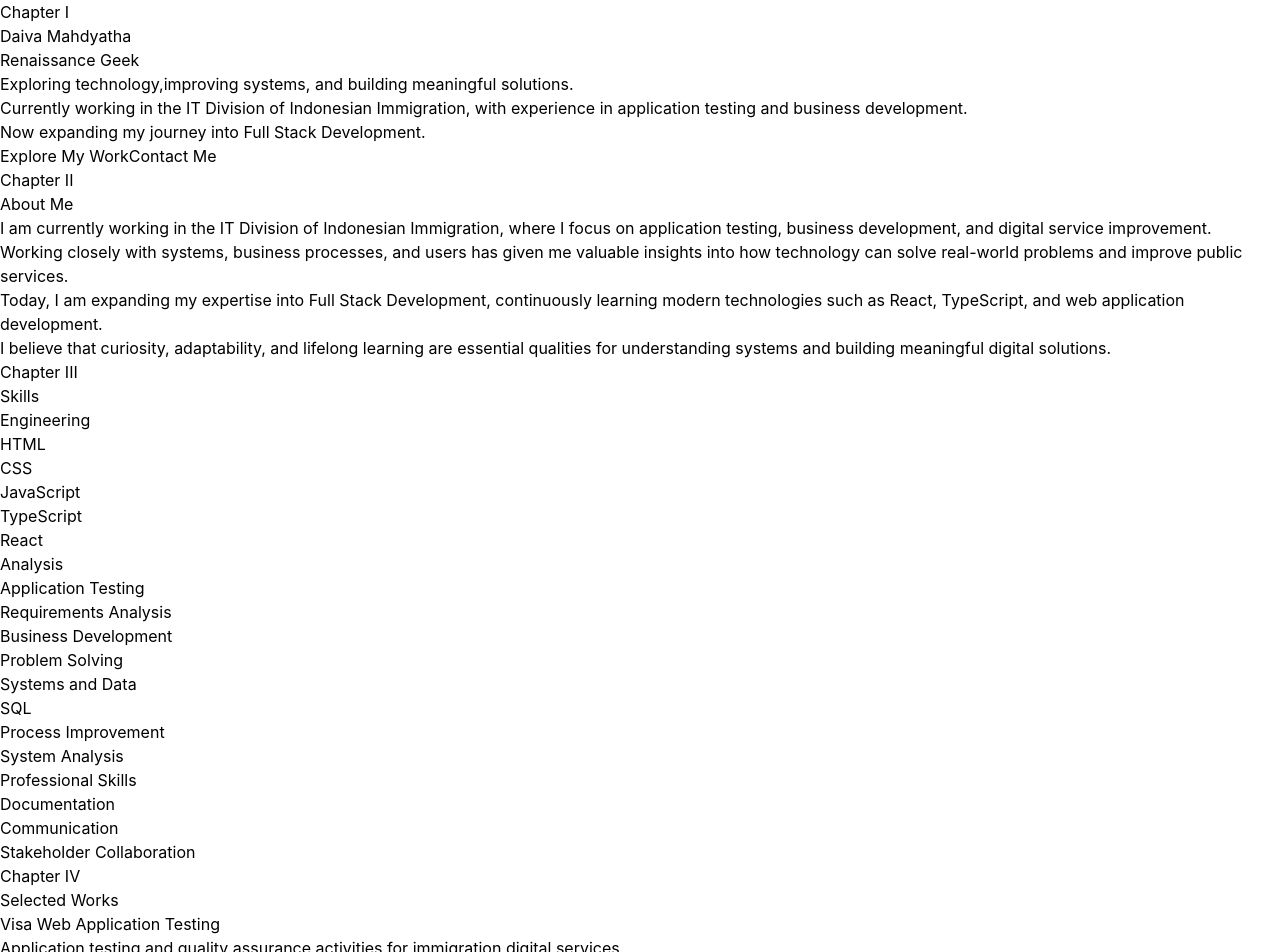
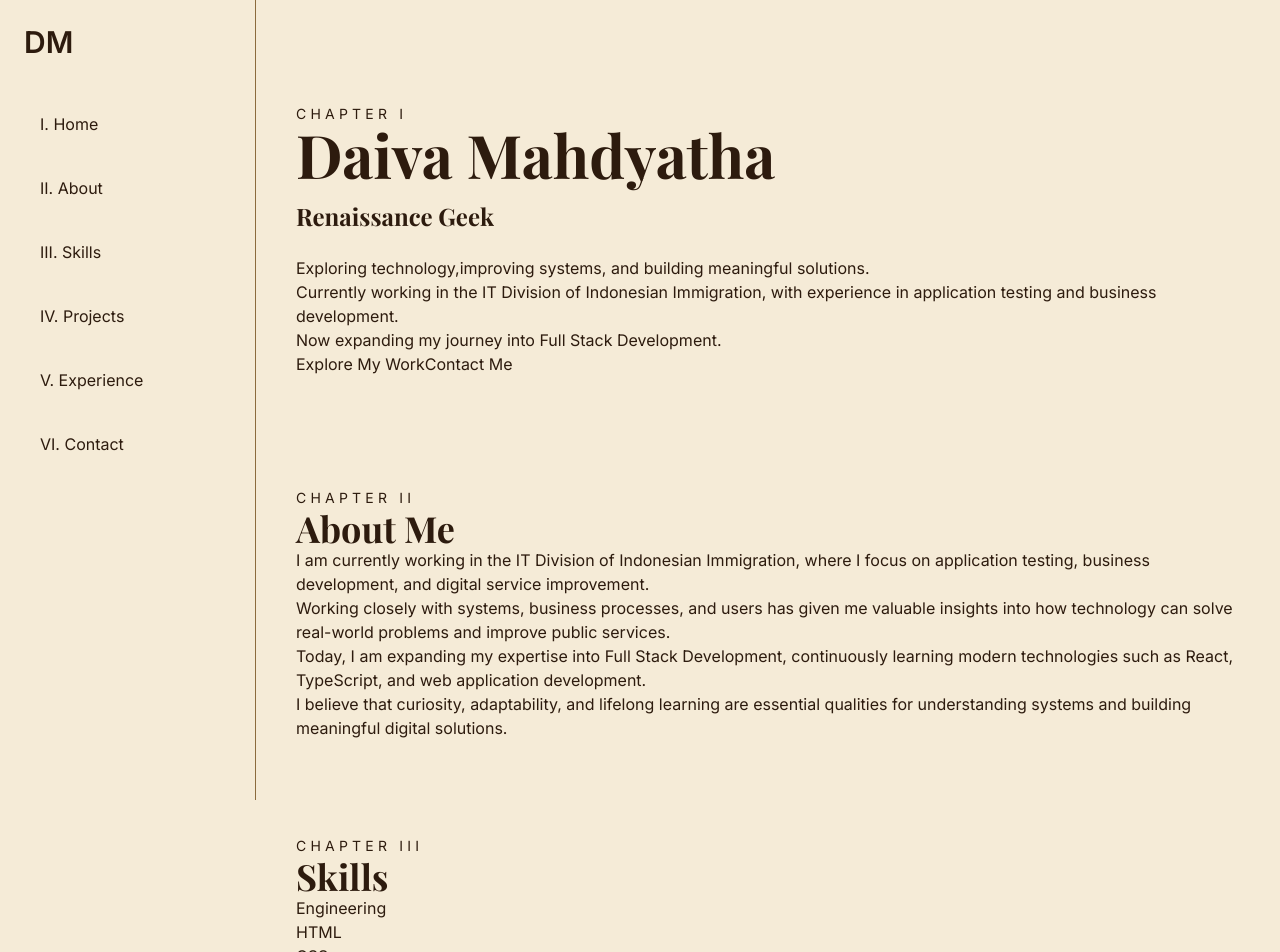
Before and after one commit to daivamahdyatha16/daiva-personal-website, a React (Vite) app: page / in a window 1280 px wide. Shown: the top 952 px of the page. Built offline with nearby package versions, Linux system fonts and the light colour scheme.

Commit message:
+sidebar and theme

```diff
--- a/index.html
+++ b/index.html
@@ -1,13 +1,20 @@
 <!doctype html>
 <html lang="en">
+
 <head>
   <meta charset="UTF-8" />
-    <link rel="icon" type="image/svg+xml" href="/favicon.svg" />
+  <link rel="preconnect" href="https://fonts.googleapis.com">
+  <link rel="preconnect" href="https://fonts.gstatic.com" crossorigin>
+  <link
+    href="https://fonts.googleapis.com/css2?family=Inter:wght@400;500;600&family=Playfair+Display:wght@400;700&display=swap"
+    rel="stylesheet">
   <meta name="viewport" content="width=device-width, initial-scale=1.0" />
-    <title>daiva-personal-website</title>
+  <title>Welcome Geeks!</title>
 </head>
+
 <body>
   <div id="root"></div>
   <script type="module" src="/src/main.tsx"></script>
 </body>
+
 </html>
--- a/src/App.tsx
+++ b/src/App.tsx
@@ -4,17 +4,22 @@ import Contact from "./components/Contact";
 import Experience from "./components/Experience";
 import Portofolio from "./components/Portofolio";
 import Skills from "./components/Skills";
+import Sidebar from "./components/Sidebar";
 
 function App() {
   return (
-    <>
+    <div className="flex bg-[#F5EBD7] text-[#2D1B0E]">
+      <Sidebar />
+
+      <main className="bg-[#F5EBD7] text-[#2D1B0E] flex-1 p-10">
         <Hero />
         <About />
         <Skills />
         <Portofolio />
         <Experience />
         <Contact />
-    </>
+      </main>
+    </div>
   );
 }
 
--- a/src/components/About.tsx
+++ b/src/components/About.tsx
@@ -1,10 +1,13 @@
 function About() {
   return (
-    <section>
-      <p>
+    <section id="about" className="py-12">
+      <p className="uppercase tracking-[0.3em] text-sm">
         Chapter II
       </p>
-      <h2>About Me</h2>
+      <h2 className="text-4xl font-bold"
+      style={{ fontFamily: 'Playfair Display' }}>
+        About Me
+      </h2>
       <p>
         I am currently working in the IT Division of Indonesian Immigration,
         where I focus on application testing, business development,
--- a/src/components/Contact.tsx
+++ b/src/components/Contact.tsx
@@ -1,8 +1,11 @@
 function Contact() {
   return (
-    <section>
-      <p>Chapter VI</p>
-      <h2>Contact</h2>
+    <section id="contact" className="py-12">
+      <p className="uppercase tracking-[0.3em] text-sm">Chapter VI</p>
+      <h2 className="text-4xl font-bold"
+      style={{ fontFamily: 'Playfair Display' }}>
+        Contact
+      </h2>
 
       <p>Email: daivamahdyatha16@gmail.com</p>
 
--- a/src/components/Experience.tsx
+++ b/src/components/Experience.tsx
@@ -1,8 +1,11 @@
 function Experience() {
   return (
-    <section>
-      <p>Chapter V</p>
-      <h2>Experience</h2>
+    <section id="experience" className="py-12">
+      <p className="uppercase tracking-[0.3em] text-sm">Chapter V</p>
+      <h2 className="text-4xl font-bold"
+      style={{ fontFamily: 'Playfair Display' }}>
+        Experience
+      </h2>
       <div>
         <h3>Immigration IT Team Lead - Padang Immigration Office</h3>
         <p>2026 - recent</p>
--- a/src/components/Hero.tsx
+++ b/src/components/Hero.tsx
@@ -1,15 +1,19 @@
 function Hero() {
     return (
-        <section>
-            <p>Chapter I</p>
-            <h1>
+        <section id="hero" className="py-16">
+            <p className="uppercase tracking-[0.3em] text-sm">Chapter I</p>
+            <h1 className="text-6xl font-bold"
+            style={{ fontFamily: 'Playfair Display' }}>
                 Daiva Mahdyatha
             </h1>
 
 
-            <h2>Renaissance Geek</h2>
+            <h2 className="text-2xl font-semibold mt-4"
+            style={{ fontFamily: 'Playfair Display' }}>
+                Renaissance Geek
+            </h2>
 
-            <p>Exploring technology,improving systems,
+            <p className="mt-6 max-w-2xl">Exploring technology,improving systems,
                 and building meaningful solutions.</p>
 
             <p>Currently working in the IT Division of Indonesian Immigration,
--- a/src/components/Portofolio.tsx
+++ b/src/components/Portofolio.tsx
@@ -1,43 +1,48 @@
 function Portfolio() {
   return (
-    <section>
-      <p>Chapter IV</p>
+    <section id="portfolio" className="py-12">
+      <p className="uppercase tracking-[0.3em] text-sm">Chapter IV</p>
 
-      <h2>Selected Works</h2>
+      <h2 className="text-4xl font-bold"
+      style={{ fontFamily: 'Playfair Display' }}>
+        Projects
+      </h2>
 
-      <div>
+      <section className="flex flex-row gap-6">
+        <div className="border p-6 my-6 flex-1">
           <h3>Visa Web Application Testing</h3>
 
           <p>
-          Application testing and quality assurance activities
-          for immigration digital services.
+            Application testing and quality assurance activities for immigration
+            digital services.
           </p>
 
           <button>View Project</button>
         </div>
 
-      <div>
+        <div className="border p-6 my-6 flex-1">
           <h3>Personal Portfolio Website</h3>
 
           <p>
-          A personal portfolio website built using React,
-          TypeScript, and Tailwind CSS.
+            A personal portfolio website built using React, TypeScript, and
+            Tailwind CSS.
           </p>
 
           <button>View Project</button>
         </div>
 
-      <div>
+        <div className="border p-6 my-6 flex-1">
           <h3>Full Stack Development Journey</h3>
 
           <p>
-          Documenting projects, learning progress,
-          and future development work.
+            Documenting projects, learning progress, and future development
+            work.
           </p>
 
           <button>View Project</button>
         </div>
       </section>
+    </section>
   );
 }
 
--- /dev/null
+++ b/src/components/Sidebar.tsx
@@ -0,0 +1,151 @@
+function Sidebar() {
+  return (
+    <aside className="w-64 h-screen border-r border-[#8B6B3D] p-6 sticky top-0 flex flex-col">
+      <h2 className="text-3xl font-bold">DM</h2>
+
+      <nav className="mt-10">
+        <ul className="space-y-4">
+          <li>
+            <a
+              href="#hero"
+              className="
+                block
+                w-full
+                px-4
+                py-3
+                rounded-md
+                cursor-pointer
+                transition-all
+                duration-300
+                hover:bg-[#e8dbc0]
+                hover:text-[#8B6B3D]
+                hover:border-l-2
+                hover:border-[#8B6B3D]
+                hover:pl-5
+              "
+            >
+              I. Home
+            </a>
+          </li>
+
+          <li>
+            <a
+              href="#about"
+              className="
+                block
+                w-full
+                px-4
+                py-3
+                rounded-md
+                cursor-pointer
+                transition-all
+                duration-300
+                hover:bg-[#e8dbc0]
+                hover:text-[#8B6B3D]
+                hover:border-l-2
+                hover:border-[#8B6B3D]
+                hover:pl-5
+              "
+            >
+              II. About
+            </a>
+          </li>
+
+          <li>
+            <a
+              href="#skills"
+              className="
+                block
+                w-full
+                px-4
+                py-3
+                rounded-md
+                cursor-pointer
+                transition-all
+                duration-300
+                hover:bg-[#e8dbc0]
+                hover:text-[#8B6B3D]
+                hover:border-l-2
+                hover:border-[#8B6B3D]
+                hover:pl-5
+              "
+            >
+              III. Skills
+            </a>
+          </li>
+
+          <li>
+            <a
+              href="#portfolio"
+              className="
+                block
+                w-full
+                px-4
+                py-3
+                rounded-md
+                cursor-pointer
+                transition-all
+                duration-300
+                hover:bg-[#e8dbc0]
+                hover:text-[#8B6B3D]
+                hover:border-l-2
+                hover:border-[#8B6B3D]
+                hover:pl-5
+              "
+            >
+              IV. Projects
+            </a>
+          </li>
+
+          <li>
+            <a
+              href="#experience"
+              className="
+                block
+                w-full
+                px-4
+                py-3
+                rounded-md
+                cursor-pointer
+                transition-all
+                duration-300
+                hover:bg-[#e8dbc0]
+                hover:text-[#8B6B3D]
+                hover:border-l-2
+                hover:border-[#8B6B3D]
+                hover:pl-5
+              "
+            >
+              V. Experience
+            </a>
+          </li>
+
+          <li>
+            <a
+              href="#contact"
+              className="
+                block
+                w-full
+                px-4
+                py-3
+                rounded-md
+                cursor-pointer
+                transition-all
+                duration-300
+                hover:bg-[#e8dbc0]
+                hover:text-[#8B6B3D]
+                hover:border-l-2
+                hover:border-[#8B6B3D]
+                hover:pl-5
+              "
+            >
+              VI. Contact
+            </a>
+          </li>
+        </ul>
+      </nav>
+    </aside>
+  );
+}
+
+export default Sidebar;
--- a/src/components/Skills.tsx
+++ b/src/components/Skills.tsx
@@ -1,10 +1,13 @@
 function Skills() {
   return (
-    <section>
-      <p>
+    <section id="skills" className="py-12">
+      <p className="uppercase tracking-[0.3em] text-sm">
         Chapter III
       </p>
-      <h2>Skills</h2>
+      <h2 className="text-4xl font-bold"
+      style={{ fontFamily: 'Playfair Display' }}>
+        Skills
+      </h2>
 
       <h3>
         Engineering
--- a/src/index.css
+++ b/src/index.css
@@ -1 +1,8 @@
 @import "tailwindcss";
+body {
+  font-family: 'Inter', sans-serif;
+
+};
+html {
+  scroll-behavior: smooth;
+};
```
Lines whose indentation alone changed are shown as unchanged.
